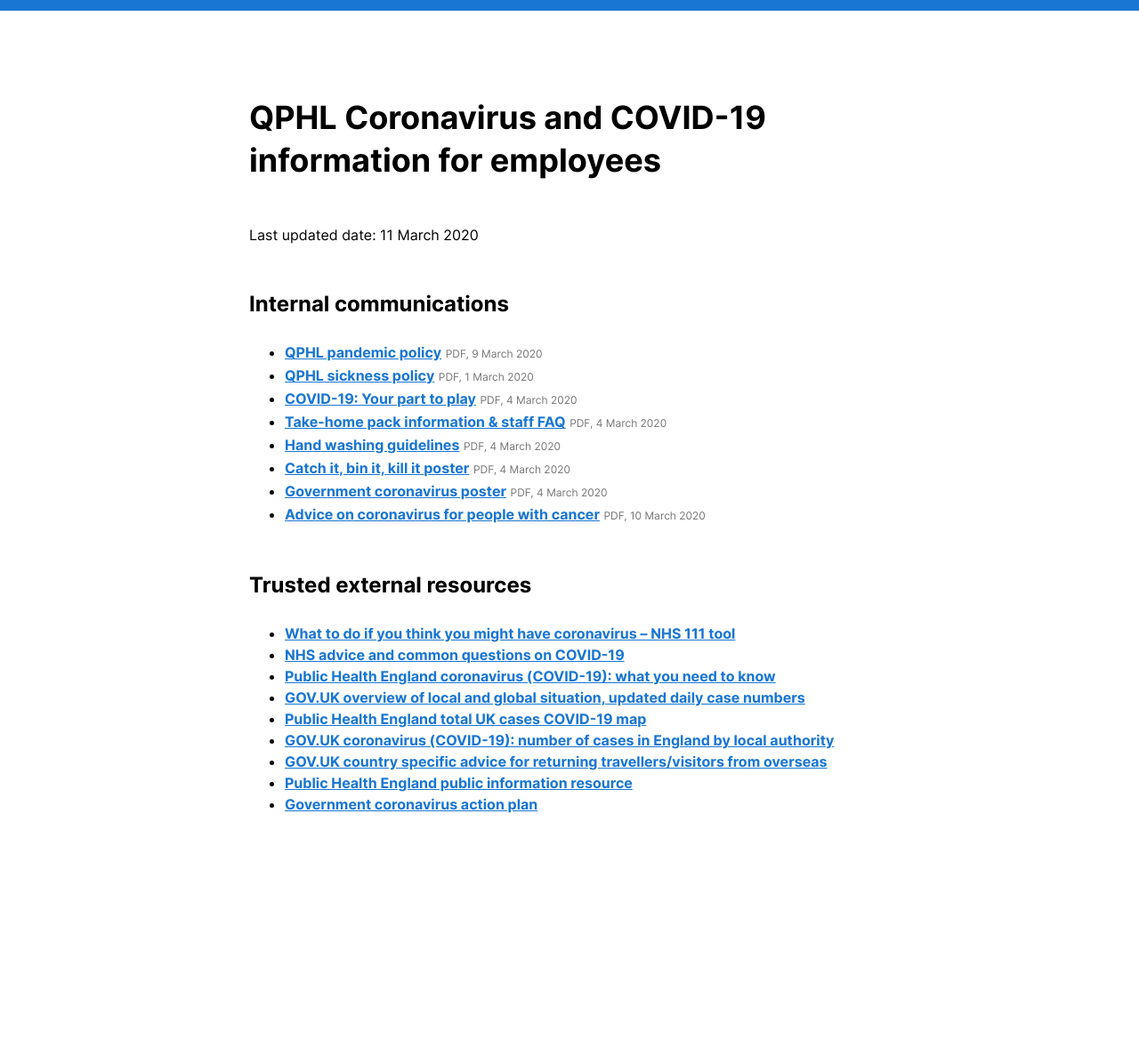
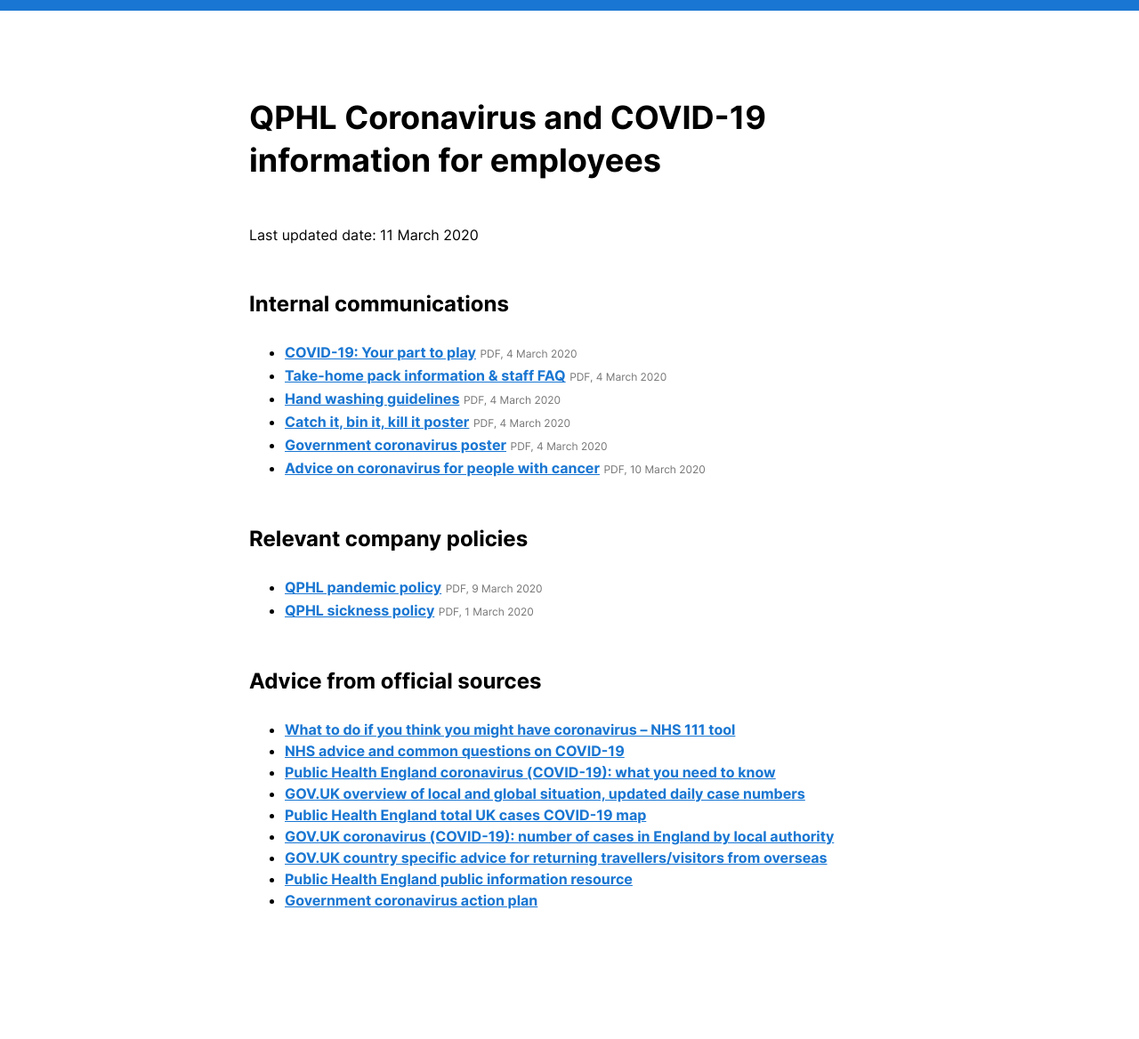
Before and after one commit to cognisant/qphl.co, a Jekyll site: the page built from coronavirus.md, in a window 1280 px wide. Shown: the whole page at 89% size. Built offline with Jekyll 4.4.1, drawn with Linux system fonts in a browser that asks for light colours; before the commit the page ends 1060 px from its top, so only the background shows below that.

Commit message:
Reorganises links

```diff
--- a/coronavirus.md
+++ b/coronavirus.md
@@ -17,8 +15,12 @@
 - [Government coronavirus poster](/downloads/government-coronavirus-poster.pdf) <small>PDF, 4 March 2020</small>
 - [Advice on coronavirus for people with cancer](/downloads/advice-on-coronavirus-for-people-with-cancer.pdf) <small>PDF, 10 March 2020</small>
 
+## Relevant company policies
 
-## Trusted external resources
+- [QPHL pandemic policy](/downloads/qphl-pandemic-policy.pdf) <small>PDF, 9 March 2020</small>
+- [QPHL sickness policy](/downloads/qphl-sickness-policy.pdf) <small>PDF, 1 March 2020</small>
+
+## Advice from official sources
 
 - [What to do if you think you might have coronavirus – NHS 111 tool](https://111.nhs.uk/service/COVID-19/)
 - [NHS advice and common questions on COVID-19](https://www.nhs.uk/conditions/coronavirus-covid-19/)
```
Also changed, not shown: other parts of coronavirus.md (+0 -2 lines).
